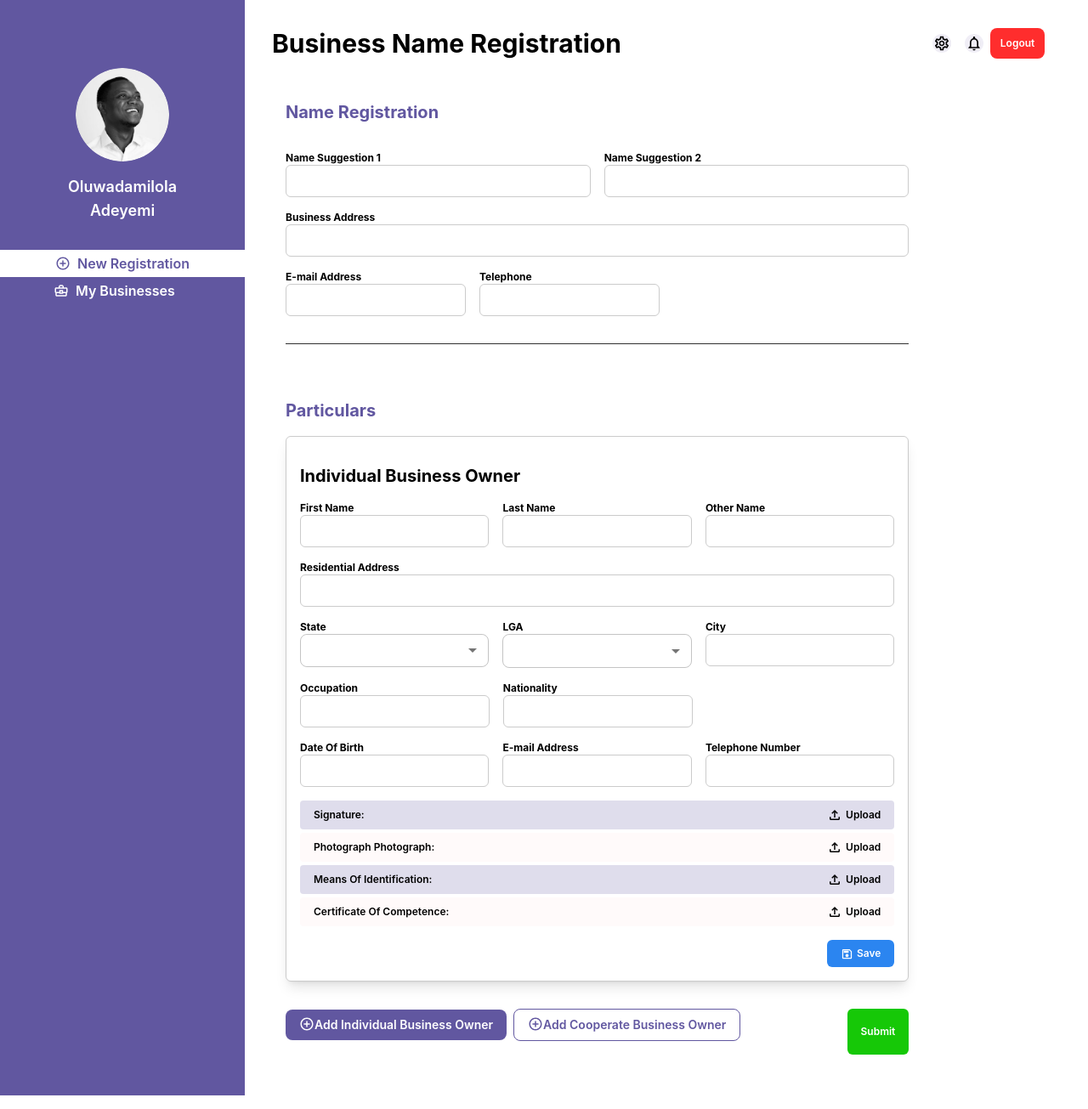
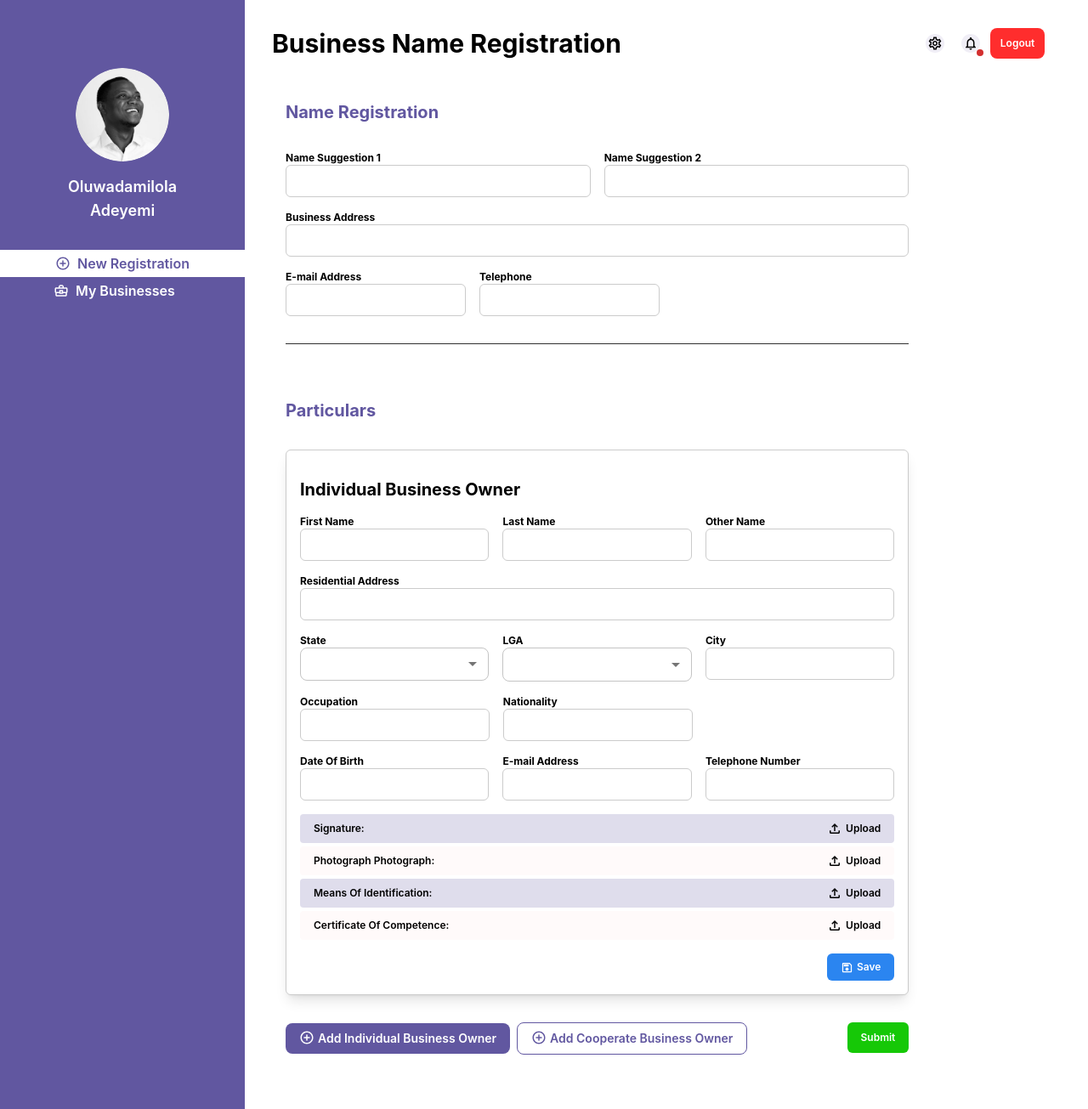
Before and after one commit to whitegatesolutions001/Frontend-, a Next.js app: page /new-registration/business-name-registration in a window 1280 px wide. Shown: the top 1305 px of the page at 85% size. Built offline with nearby package versions, Linux system fonts and the light colour scheme.

Commit message:
notification badge and dynamic form functionality

```diff
--- a/components/layouts/dashboard-top-bar.tsx
+++ b/components/layouts/dashboard-top-bar.tsx
@@ -1,10 +1,19 @@
 import SettingsOutlinedIcon from '@mui/icons-material/SettingsOutlined';
 import NotificationsOutlinedIcon from '@mui/icons-material/NotificationsOutlined';
-import { Avatar, IconButton } from "@mui/material";
+import { Avatar, Badge, IconButton } from "@mui/material";
 import SortOutlinedIcon from '@mui/icons-material/SortOutlined';
 import FormatListBulletedOutlinedIcon from '@mui/icons-material/FormatListBulletedOutlined';
 import {NextRouter, useRouter} from 'next/router';
 import {FC} from 'react';
+import { makeStyles } from '@mui/styles';
+
+
+const useStyles = makeStyles((theme : any) => ({
+    customBadge: {
+        backgroundColor: '#FF2D2D',
+        color: "white"
+    }
+}));
 
 type Props={
     pageTitle : string;
@@ -13,6 +22,8 @@ type Props={
 
 export const DashboardTopBar :FC<Props> = ({pageTitle, showControls = true}) => {
     const router : NextRouter = useRouter();
+
+    const styles = useStyles();
 
     const logoutHandler = () => {
         localStorage.clear();
@@ -31,7 +42,7 @@ export const DashboardTopBar :FC<Props> = ({pageTitle, showControls = true}) =>
                         </div>
                     </section>
                     {showControls &&
-                        <section className="flex flex-row items-center">
+                        <section className="flex flex-row items-center gap-1">
                             <div className='flex lg:hidden'>
                                 <Avatar src="/static-img.png"/>
                             </div>
@@ -41,17 +52,25 @@ export const DashboardTopBar :FC<Props> = ({pageTitle, showControls = true}) =>
                                     fontSize : '22px',
                                     background : '#F0EEF6',
                                     borderRadius : '100%',
-                                    padding : '1px'
+                                    padding : '2px'
                                 }}/>
                             </IconButton>
                             <IconButton>
+                                <Badge badgeContent="99"
+                                classes={{badge : styles.customBadge}}
+                                variant="dot" color="error"
+                                anchorOrigin={{
+                                    vertical : 'bottom',
+                                    horizontal : 'right'
+                                }}>
                                     <NotificationsOutlinedIcon sx={{
                                         color : '#000',
                                         fontSize : '22px',
                                         background : '#F0EEF6',
                                         borderRadius : '100%',
-                                    padding : '1px'
+                                        padding : '2px'
                                     }}/>
+                                </Badge>
                             </IconButton>
 
                             <button className="px-3 py-2.5 bg-[#FF2D2D] text-xs font-semibold text-white outline-none rounded-lg
--- a/components/modules/name-and-business-reg-module/particulars-form.tsx
+++ b/components/modules/name-and-business-reg-module/particulars-form.tsx
@@ -7,21 +7,48 @@ import FormControl from '@mui/material/FormControl';
 import Select from '@mui/material/Select';
 import React from 'react';
 import { InputLabel } from '@mui/material';
+import { BusinessRegParticularsInterface } from '../../../utils/constants';
+import { businessRegObjInstance } from '../../../utils/collections';
 
 export const BusinessRegistrationParticularsForm = () : JSX.Element => {
     const [age, setAge] = React.useState('');
+    const [forms, setNumberOfForms] = React.useState<BusinessRegParticularsInterface[]>([{...businessRegObjInstance}]);
+    const [extras, setExtras] = React.useState({
+        isCooperateForm : false,
+        index : 0
+    });
 
     const handleChange = (event : any) => {
       setAge(event.target.value);
     };
 
+    const addFormOnClickHandler = () => {
+        setNumberOfForms((prev) => prev.concat({...businessRegObjInstance, id : prev.length}));
+    }
+
+    const onSubmitHandler = (e : React.SyntheticEvent<HTMLFormElement>) => {
+        e.preventDefault();
+    }
+
+    React.useEffect(() => {
+    },[forms]);
+
+
     return(
         <div className="w-full lg:w-10/12">
-            <form className='my-8'>
+            <form className='my-8' onSubmit={onSubmitHandler}>
                 <p className='text-[#6157A0] text-xl font-bold py-4'>Particulars</p>
+                {forms && forms.map((data : any, index : number) =>
+                    <div
+                    key={index}
+                    className="w-full my-4 rounded-md border border-[#CBCBCB] shadow-lg bg-white h-auto p-4">
+                        <p className="text-xl font-bold py-4">
+                            {
+                                extras.isCooperateForm && data.id === index ?<span>Cooperate&nbsp;Business&nbsp;Owner</span>
+                                :<span>Individual&nbsp;Business&nbsp;Owner</span>
+                            }
 
-            <div className="w-full rounded-md border border-[#CBCBCB] shadow-lg bg-white h-auto p-4">
-                <p className="text-xl font-bold py-4">Individual&nbsp;Business&nbsp;Owner</p>
+                        </p>
                          {/* names */}
                         <div className='w-full flex flex-col md:flex-row gap-4 text-xs text-black'>
                             <div className='flex flex-col md:w-1/3 w-full'>
@@ -168,24 +195,39 @@ export const BusinessRegistrationParticularsForm = () : JSX.Element => {
                             </button>
                         </div>
                     </div>
-               <section className='grid  md:grid-cols-2 gap-2 my-8'>
+                )}
+
+                <section className='w-full grid md:grid-cols-2 gap-2 my-8'>
                     <div className='text-sm flex flex-col md:flex-row items-center gap-2 w-auto'>
-                        <button className='w-full md:w-fit text-white flex justify-center md:justify-around font-semibold mb-4 bg-[#6157A0] rounded-lg outline-none px-4 py-2'>
+                        <button
+                        onClick={() => {
+                            setExtras({...extras, isCooperateForm : false});
+                            addFormOnClickHandler();
+                        }}
+                        className='w-full md:w-fit text-white flex justify-center gap-1 md:justify-around font-semibold mb-4 bg-[#6157A0] rounded-lg outline-none px-4 py-2'>
                             <ControlPointRoundedIcon sx={{fontSize : '18px'}}/>
                             Add&nbsp;Individual&nbsp;Business&nbsp;Owner
                         </button>
-                        <button className='w-full md:w-fit text-[#6157A0] flex justify-center md:justify-around font-semibold rounded-lg px-4 py-2 mb-4 bg-white border border-[#6157A0] outline-none'>
+                        <button
+                        // onClick={() => {
+                        //     setExtras({...extras, isCooperateForm : true});
+                        //     addFormOnClickHandler();
+                        // }}
+                        className='w-full md:w-fit text-[#6157A0] flex justify-center gap-1 md:justify-around font-semibold rounded-lg px-4 py-2 mb-4 bg-white border border-[#6157A0] outline-none'>
                             <ControlPointRoundedIcon sx={{fontSize : '18px'}}/>
                             Add&nbsp;Cooperate&nbsp;Business&nbsp;Owner
                         </button>
                     </div>
+
                     <button className='md:w-fit w-full text-center bg-[#16C807] justify-self-end
-                    rounded-md outline-none px-4 py-2.5
-                    text-xs text-white font-semibold gap-1'>
+                    rounded-md outline-none px-4 h-fit py-2.5 text-xs text-white font-semibold gap-1'>
                         Submit
                     </button>
                 </section>
             </form>
+
+
+
         </div>
     );
 }
--- a/package.json
+++ b/package.json
@@ -13,6 +13,7 @@
     "@emotion/styled": "^11.10.4",
     "@mui/icons-material": "^5.10.9",
     "@mui/material": "^5.10.9",
+    "@mui/styles": "^5.10.16",
     "axios": "^1.1.3",
     "next": "12.3.1",
     "react": "18.2.0",
--- a/utils/collections.ts
+++ b/utils/collections.ts
@@ -1,4 +1,4 @@
-import { BusinessesGridInterface, SidebarElementValuesObject } from "./constants";
+import { BusinessesGridInterface, BusinessRegParticularsInterface, SidebarElementValuesObject } from "./constants";
 
 export const ListOfBusinessesCollectionsForNewRegistration : Array<BusinessesGridInterface> = [
     {
@@ -38,3 +38,23 @@ export const ListOfBusinessesCollectionsForNewRegistration : Array<BusinessesGri
         link : '/new-registration/incorporated-trustees'
     }
 ];
+
+export const businessRegObjInstance :BusinessRegParticularsInterface ={
+    id : 0,
+    firstName : "",
+    lastName : "",
+    otherName : "",
+    residentialAddress : "",
+    state : "",
+    lga : "",
+    city : "",
+    occupation : "",
+    nationality : "",
+    dob : "",
+    email : "",
+    telephoneNumber : "",
+    signature : "",
+    passport : "",
+    meansOfId : "",
+    certificate : ""
+}
```
Also changed, not shown: utils/constants.ts (+20 -0 lines), 1 other file (tests, documents, lock files or other folders). Lines whose indentation alone changed are shown as unchanged.
